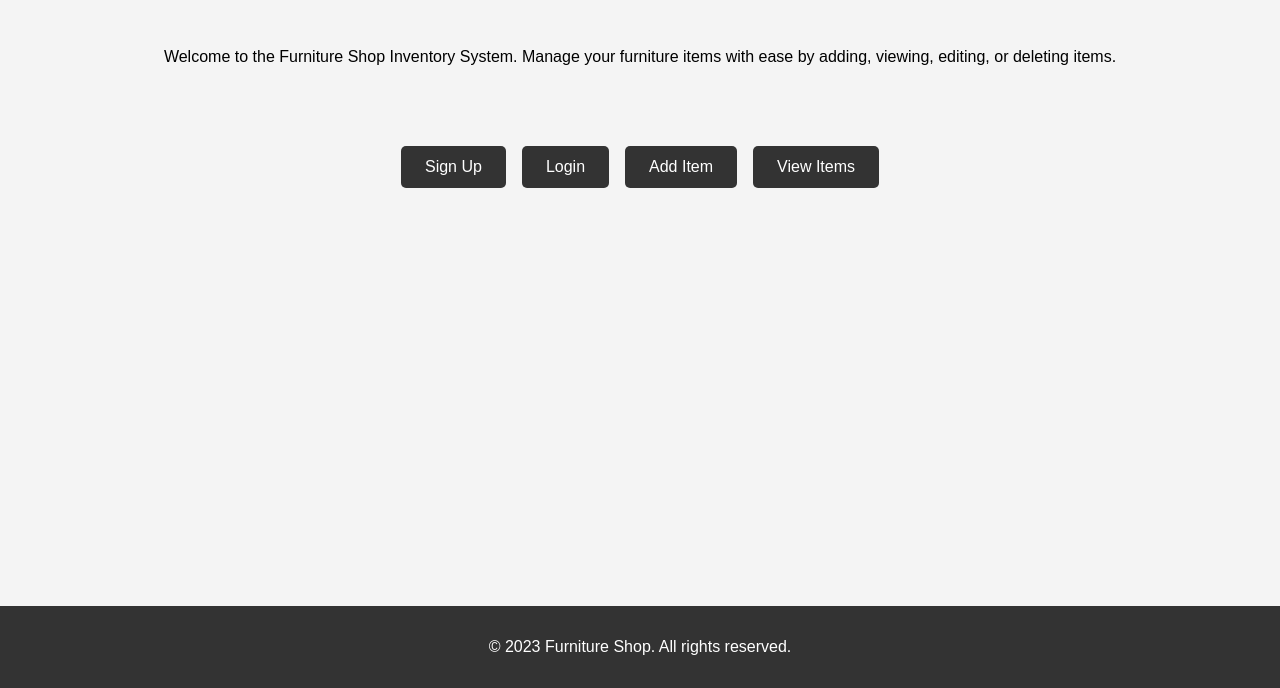
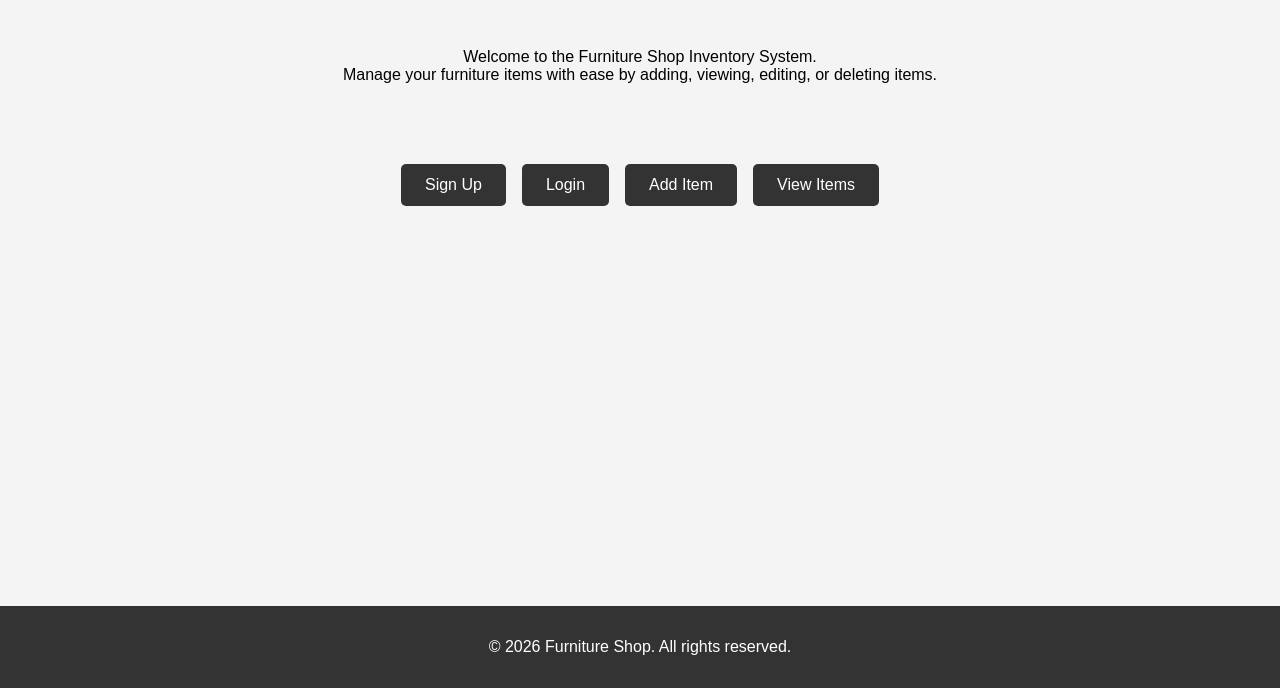
Before and after one commit to sourishjoshy-dev/Furniture_CS-D, a Django app: page / in a window 1280 px wide. Shown: the part 112-800 px from the top of the page. Run offline with Django 5.2, Linux system fonts and the light colour scheme.

Commit message:
Updated file

```diff
--- a/items/templates/home.html
+++ b/items/templates/home.html
@@ -53,6 +53,8 @@
             width: 100%;
             bottom: 0;
         }
+
+
     </style>
 </head>
 <body>
@@ -61,8 +63,9 @@
     </header>
     <div class="container">
         <div class="welcome">
-            <p>Welcome to the Furniture Shop Inventory System. Manage your furniture items with ease by adding, viewing, editing, or deleting items.</p>
+            <p>Welcome to the Furniture Shop Inventory System. <br>Manage your furniture items with ease by adding, viewing, editing, or deleting items.</p>
         </div>
+
         <div class="buttons">
             <a href="{% url 'signup' %}" class="button">Sign Up</a>
             <a href="{% url 'login' %}" class="button">Login</a>
@@ -71,7 +74,7 @@
         </div>
     </div>
     <footer>
-        <p>&copy; 2023 Furniture Shop. All rights reserved.</p>
+        <p>&copy; 2026 Furniture Shop. All rights reserved.</p>
     </footer>
 </body>
 </html>
```
Also changed, not shown: db.sqlite3.
